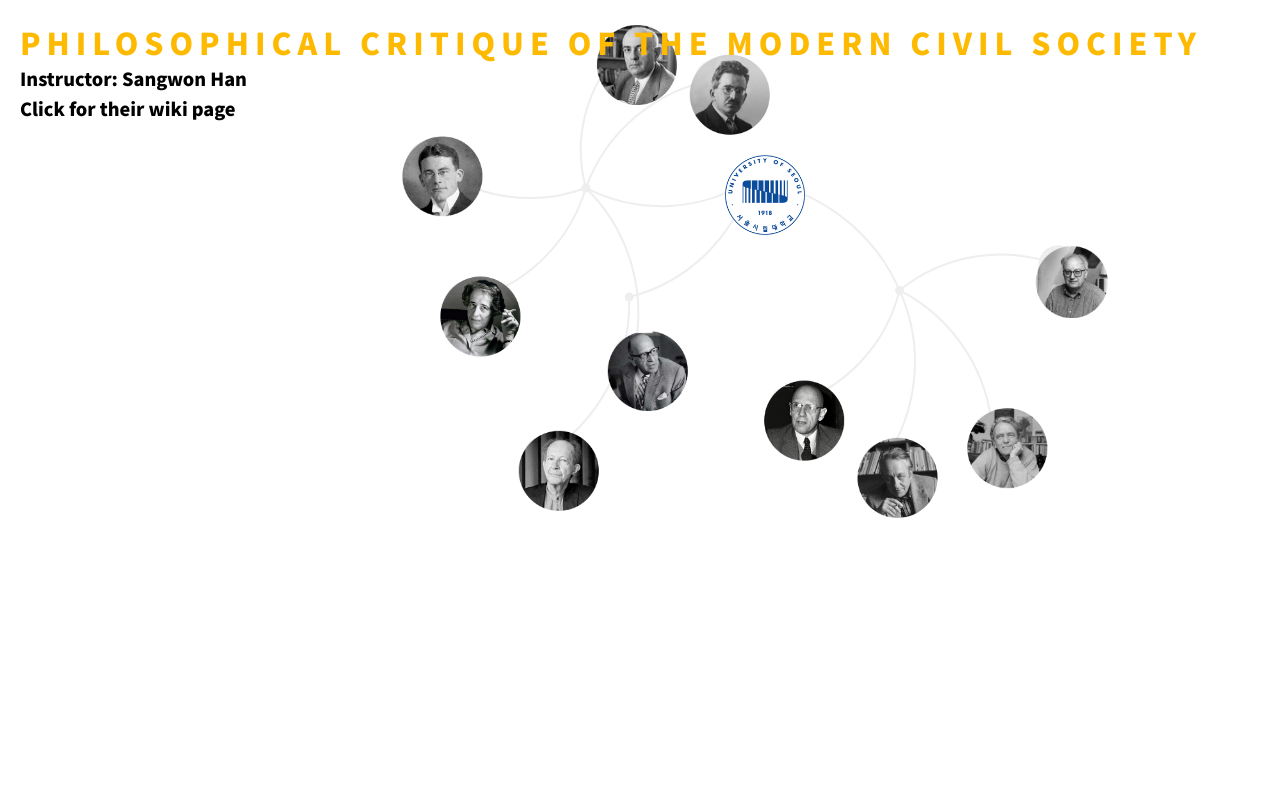
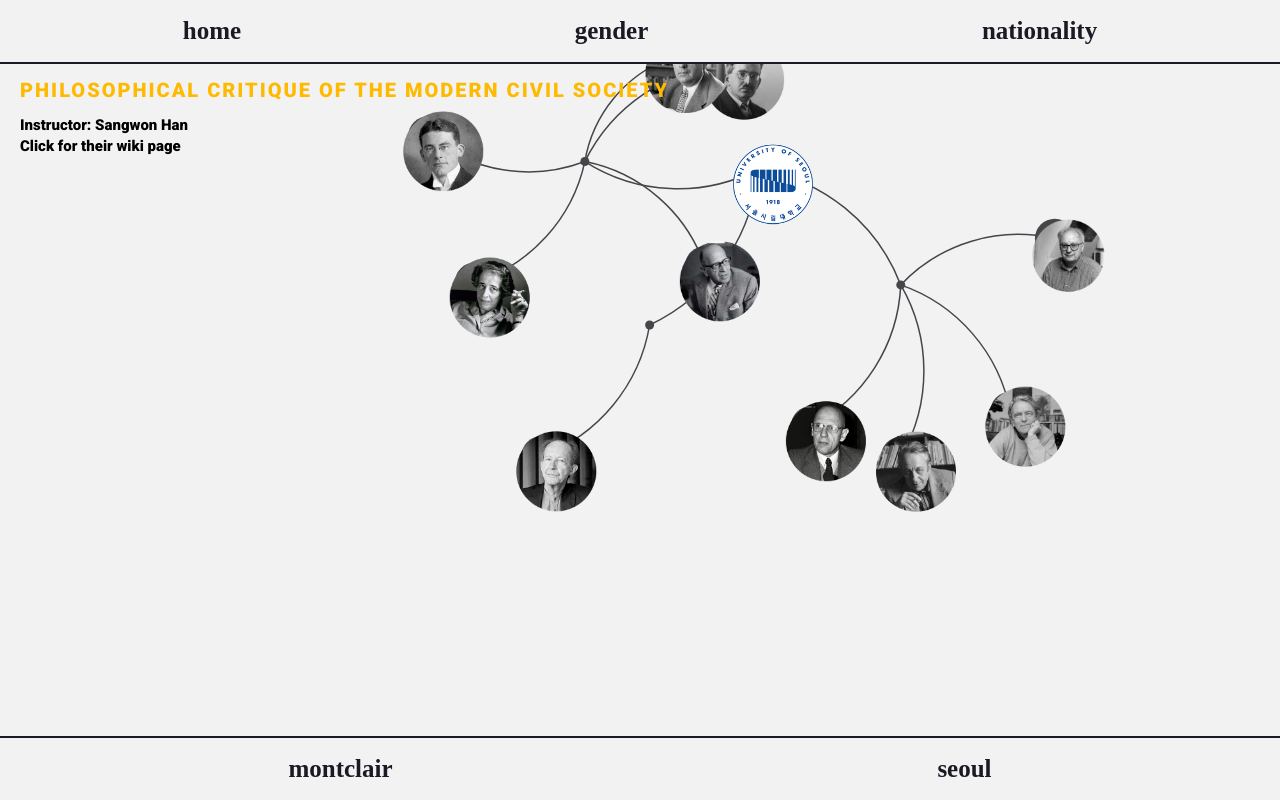
Before and after one commit to min6choi/PHIL212_01SP20, a website: page uos.html in a window 1280 px wide. Shown: the top 800 px of the page. Drawn offline with nearby package versions, Linux system fonts and the light colour scheme.

Commit message:
modified

```diff
--- a/style.css
+++ b/style.css
@@ -2,7 +2,6 @@
   /* color */
   --white-color: #F2F2F2;
   --black-color: #191A23;
-  --red-color: #7e1616;
   --blue-color: #031BFF;
   --yellow-color: #FDBA00;
 }
@@ -173,3 +172,10 @@ p::selection {
   -moz-transition: 0.5s all ease 0s;
   -ms-transition: 0.5s all ease 0s;
 }
+
+@media screen and (max-width: 800px) {
+  .introduction {
+    padding-left: 5%;
+    padding-right: 5%;
+  }
+}
--- a/uos.html
+++ b/uos.html
@@ -3,25 +3,23 @@
 <head>
     <meta charset="utf-8">
     <title>UOS 2020-2</title>
+    <link rel="stylesheet" href="./style.css">
     <script src="https://d3js.org/d3.v3.min.js" charset="utf-8"></script>
 
     <style>
-      @import url('https://fonts.googleapis.com/css2?family=Noto+Sans+KR:wght@900&display=swap');
-      body {font-family: "Noto Sans KR", sans-serif; line-height: 160%; font-size: 16px;  margin: 0; }
+     @import url('https://fonts.googleapis.com/css2?family=Roboto:wght@900&display=swap');
+      h1 { color: #FDBA00; font-family: 'Roboto', sans-serif !important; font-size: 20px; padding-top: 45px; text-transform: uppercase; letter-spacing: 0.1em;}
+      h2, h3 { font-family: 'Roboto', sans-serif !important; font-size: 15px; margin: 3px 0 ; font-weight: normal;}
+
+      header {padding: 20px; position: absolute; top: 0; left: 0;}
+
       path.link {
-        fill: none;
-        stroke-width: 2px;
-      }
-      .node:not(:hover) .nodetext {
-        display: none;
-      }
-      h1 { color: #FDBA00; font-size: 30px; margin: 10px 0; text-transform: uppercase; font-weight: normal; letter-spacing: 0.2em;}
-      h2, h3 { font-size: 18px; margin: 5px 0 ; font-weight: normal;}
-      header {padding: 20px; position: absolute; top: 0; left: 0;}
-      a:link { color: #0b4d9a; text-decoration: none;}
-      a:visited { color: #0b4d9a; }
-      a:hover { color: #FDBA00; text-decoration: underline;}
-      a:active { color: #0b4d9a; }
+      fill: none;
+      stroke-width: 1.5px;
+    }
+    .node:not(:hover) .nodetext {
+      display: none;
+    }
     </style>
 </head>
 
@@ -32,6 +30,26 @@
       <h2>Instructor: Sangwon Han</h2>
       <h3>Click for their wiki page</h3>
     </header>
+    <div class="top-menu">
+      <div class="home">
+        <a href="index.html">home</a>
+      </div>
+      <div class="gender">
+        <a href="gender.html">gender</a>
+      </div>
+      <div class="nationality">
+        <a href="nationality.html">nationality</a>
+      </div>
+    </div>
+
+    <div class="bottom-menu">
+      <div class="montclair">
+        <a href="msu.html">montclair</a>
+      </div>
+      <div class="seoul">
+        <a href="uos.html">seoul</a>
+      </div>
+    </div>
     <!-- container for force layout visualisation  -->
     <section id="vis"></section>
 <script>
@@ -41,7 +59,7 @@
 
 // rest of vars
 var w = 1500,
-    h = 720,
+    h = 645,
     maxNodeSize = 50,
     x_browser = 20,
     y_browser = 25,
@@ -97,7 +115,8 @@ function update() {
     path.enter().insert("svg:path")
       .attr("class", "link")
       // .attr("marker-end", "url(#end)")
-      .style("stroke", "#eee");
+      // 맵 연결선 색상
+      .style("stroke", "#45464A");
 
 
   // Exit any old paths.
@@ -120,7 +139,8 @@ function update() {
   // Append a circle
   nodeEnter.append("svg:circle")
       .attr("r", function(d) { return Math.sqrt(d.size) / 10 || 4.5; })
-      .style("fill", "#eee");
+      //맵 연결선 색상
+      .style("fill", "#45464A");
 
 
   // Append images
@@ -243,3 +263,6 @@ function flatten(root) {
 
 
 </script>
+
+</body>
+</html>
```
Also changed, not shown: msu.html (+7 -6 lines).
